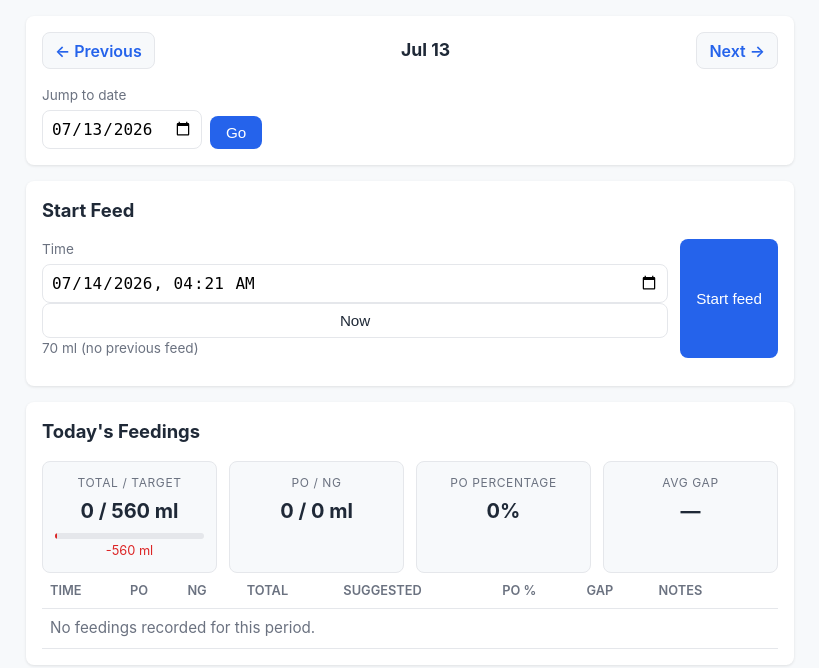
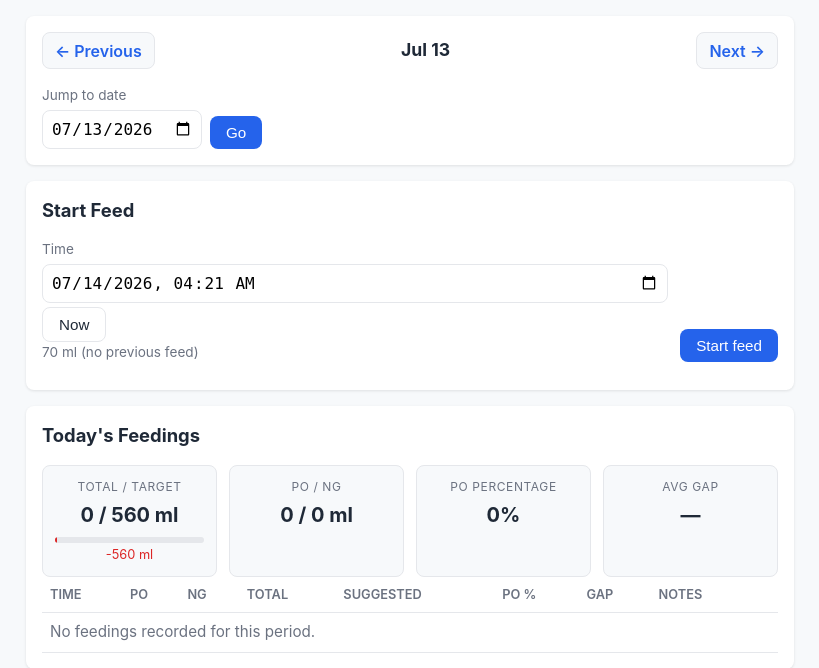
Before and after one commit to RyanBreaker/eevee-feeds, a FastAPI app: page / in a window 1280 px wide. Shown: the part 55-723 px from the top of the page, without its empty margins (230-1049 px from the left). Run offline with FastAPI, Linux system fonts and the light colour scheme; data comes from the database, SQL or seed files in the repository; data that the repository does not hold is empty; some libraries are stand-ins or nearby versions.

Commit message:
Fix Start Feed form button layout

```diff
--- a/app/static/style.css
+++ b/app/static/style.css
@@ -255,6 +255,16 @@ select {
 input[readonly] {
   background: var(--bg);
   color: var(--muted);
+}
+
+.timestamp-now-button {
+  align-self: flex-start;
+  width: auto;
+  margin-top: 0.25rem;
+}
+
+.feeding-start-form .form-row {
+  align-items: flex-end;
 }
 
 input.invalid {
```
